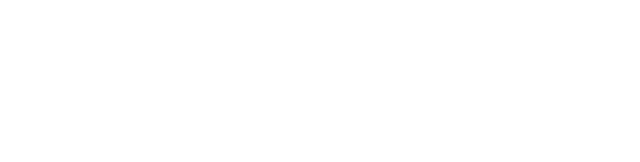
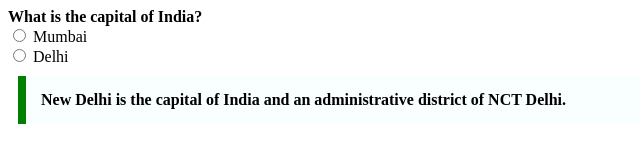
Before and after one commit to acciojob/trivia-abhishek-rathod1, a website: page main.html in a window 1280 px wide. Shown: the whole page, without its empty margins (0-640 px from the left). Drawn offline with Linux system fonts and the light colour scheme.

Commit message:
created a submission

```diff
--- a/main.html
+++ b/main.html
@@ -10,6 +10,16 @@
 	<!-- the entire body must be written by student -->
     <script type="text/javascript" src="./script.js">
 </script>
+	<b>What is the capital of India?</b>
+	<br>
+	<input type="radio" id="Mumbai" >
+	<label for="Netflix">Mumbai</label>
+	<br>
+	<input type="radio" id="Delhi" >
+	<label for="Netflix">Delhi</label>
+	<br>
+	<blockquote style="max-width:600px; margin:10px; padding:15px;border-left:8px solid;border-left-color:green; background-color:#f8fffe; font-weight:bold">New Delhi is the capital of India
+		and an administrative district of NCT Delhi.</blockquote>
 
 </body>
 
```
